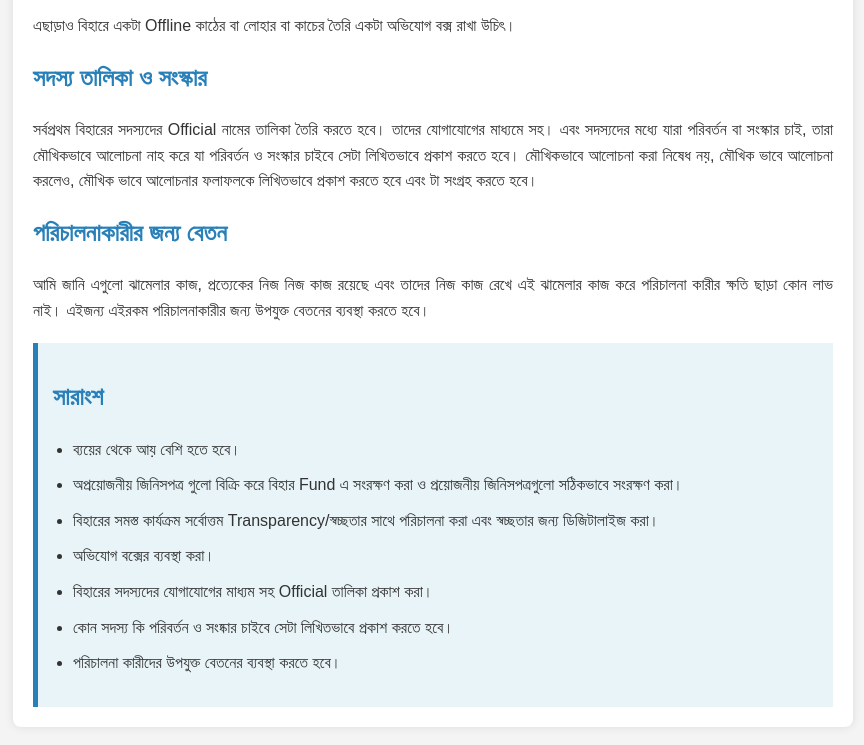
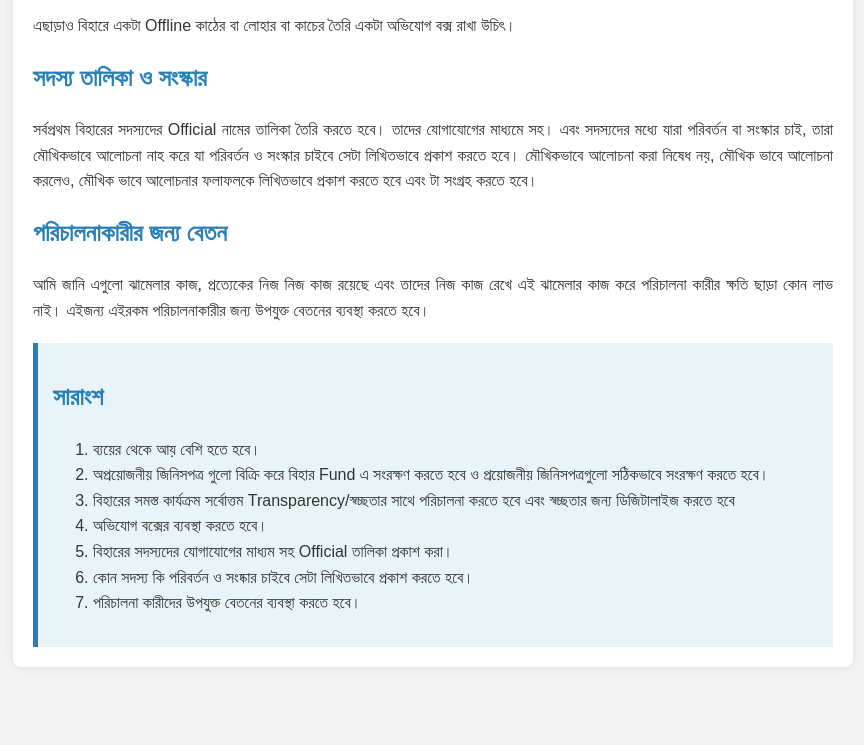
Before and after one commit to AungKyawChing/Shwekraoo, a plain HTML site: page Demand1.html in a window 1280 px wide. Shown: the part 1038-1783 px from the top of the page, without its empty margins (207-1071 px from the left). After the commit the page ends 1725 px from the top, so only its background shows below. Drawn offline with Linux system fonts and the light colour scheme.

Commit message:
Update Demand1.html
Ul to ol

```diff
--- a/Demand1.html
+++ b/Demand1.html
@@ -106,15 +106,15 @@
 
         <div class="summary">
             <h2>সারাংশ</h2>
-            <ul>
+            <ol>
                 <li>ব্যয়ের থেকে আয় বেশি হতে হবে।</li>
-                <li>অপ্রয়োজনীয় জিনিসপত্র গুলো বিক্রি করে বিহার Fund এ সংরক্ষণ করা ও প্রয়োজনীয় জিনিসপত্রগুলো সঠিকভাবে সংরক্ষণ করা।</li>
-                <li>বিহারের সমস্ত কার্যক্রম সর্বোত্তম Transparency/স্বচ্ছতার সাথে পরিচালনা করা এবং স্বচ্ছতার জন্য ডিজিটালাইজ করা।</li>
-                <li>অভিযোগ বক্সের ব্যবস্থা করা।</li>
+                <li>অপ্রয়োজনীয় জিনিসপত্র গুলো বিক্রি করে বিহার Fund এ সংরক্ষণ করতে হবে ও প্রয়োজনীয় জিনিসপত্রগুলো সঠিকভাবে সংরক্ষণ করতে হবে।</li>
+                <li>বিহারের সমস্ত কার্যক্রম সর্বোত্তম Transparency/স্বচ্ছতার সাথে পরিচালনা করতে হবে এবং স্বচ্ছতার জন্য ডিজিটালাইজ করতে হবে</li>
+                <li>অভিযোগ বক্সের ব্যবস্থা করতে হবে।</li>
                 <li>বিহারের সদস্যদের যোগাযোগের মাধ্যম সহ Official তালিকা প্রকাশ করা।</li>
                 <li>কোন সদস্য কি পরিবর্তন ও সংষ্কার চাইবে সেটা লিখিতভাবে প্রকাশ করতে হবে।</li>
                 <li>পরিচালনা কারীদের উপযুক্ত বেতনের ব্যবস্থা করতে হবে।</li>
-            </ul>
+            </ol>
         </div>
     </div>
 </body>
```
